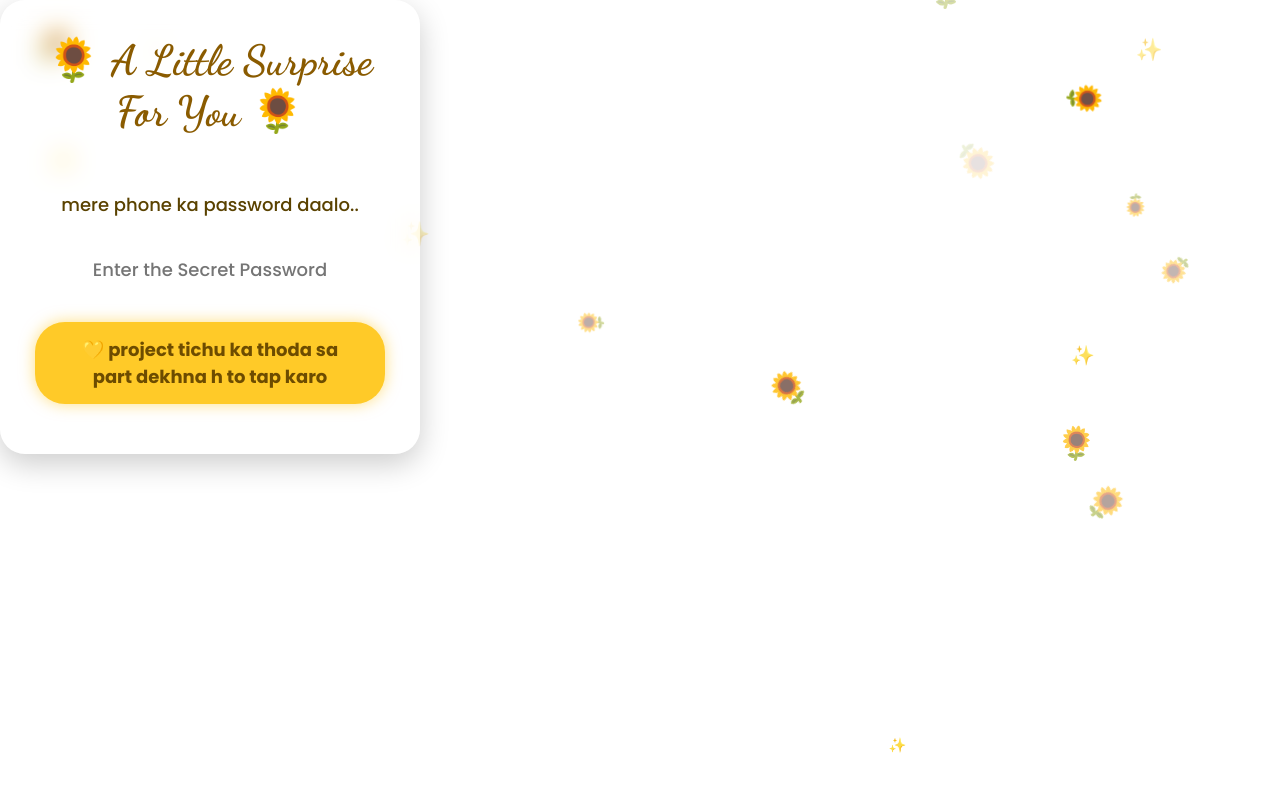
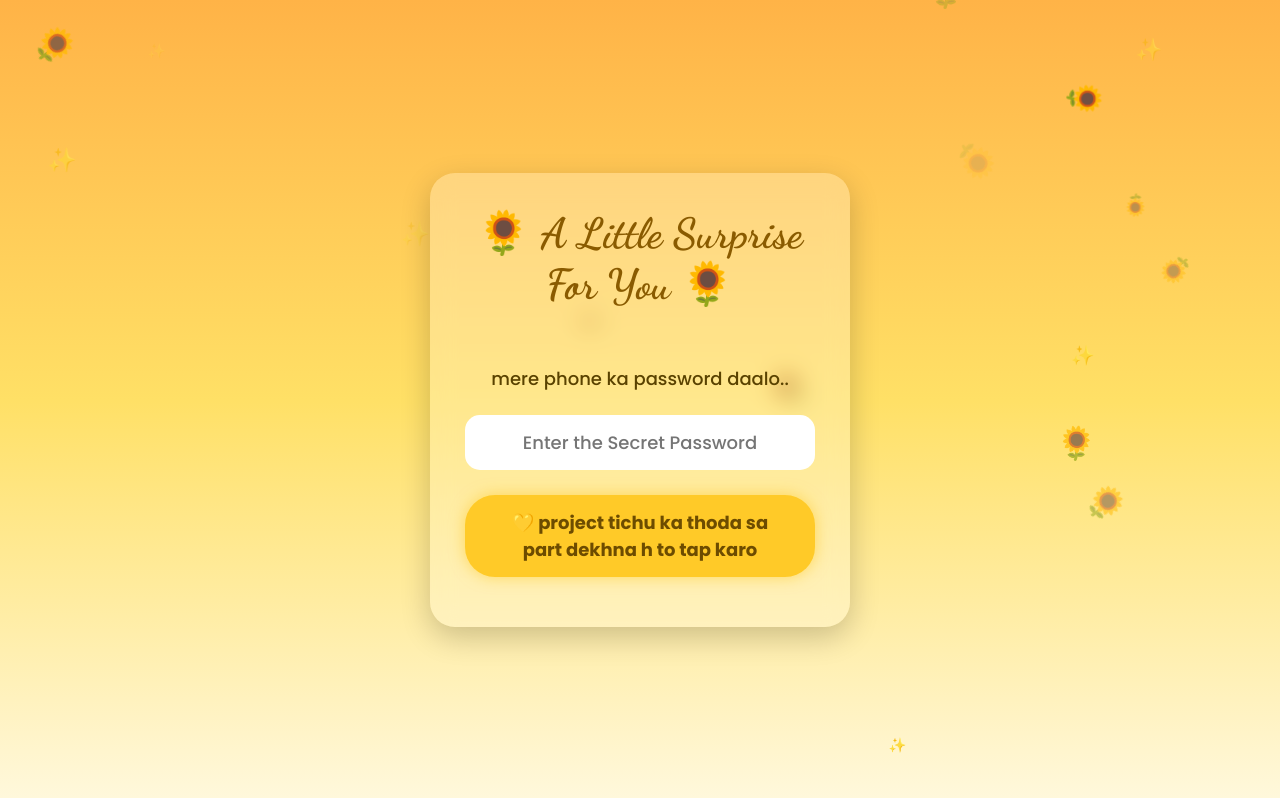
Before and after one commit to jaarush60-png/tichu-the-best-gf, a plain HTML site: page index.html in a window 1280 px wide. Drawn offline with Linux system fonts and the light colour scheme.

Commit message:
Update style.css

```diff
--- a/style.css
+++ b/style.css
@@ -7,9 +7,10 @@ font-family:'Poppins',sans-serif;
 }
 
 body {
-    overflow-x: hidden;
-    overflow-y: auto;
-}
+
+min-height:100vh;
+overflow-x:hidden;
+overflow-y:auto;
 
 
 display:flex;
```
